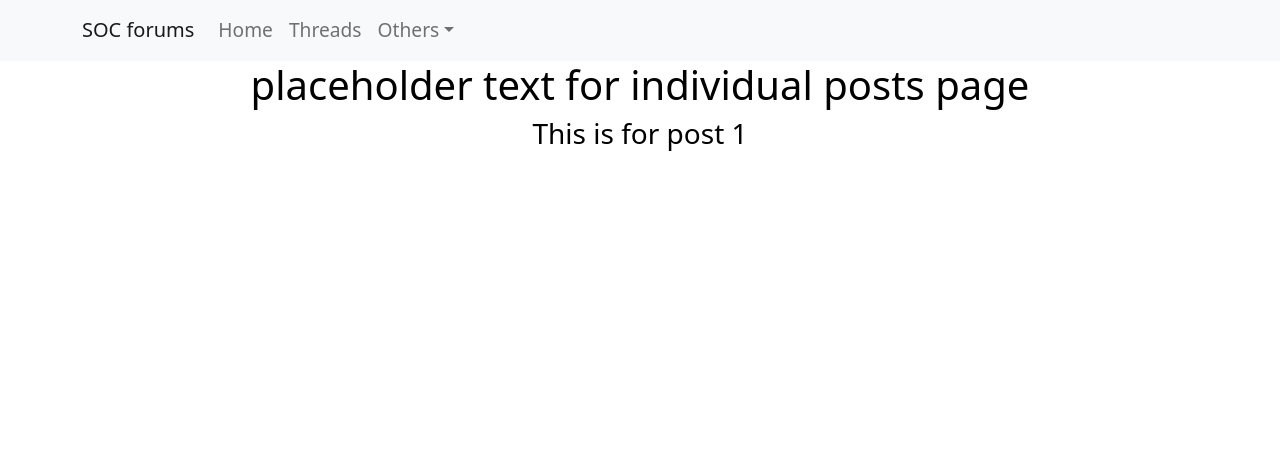
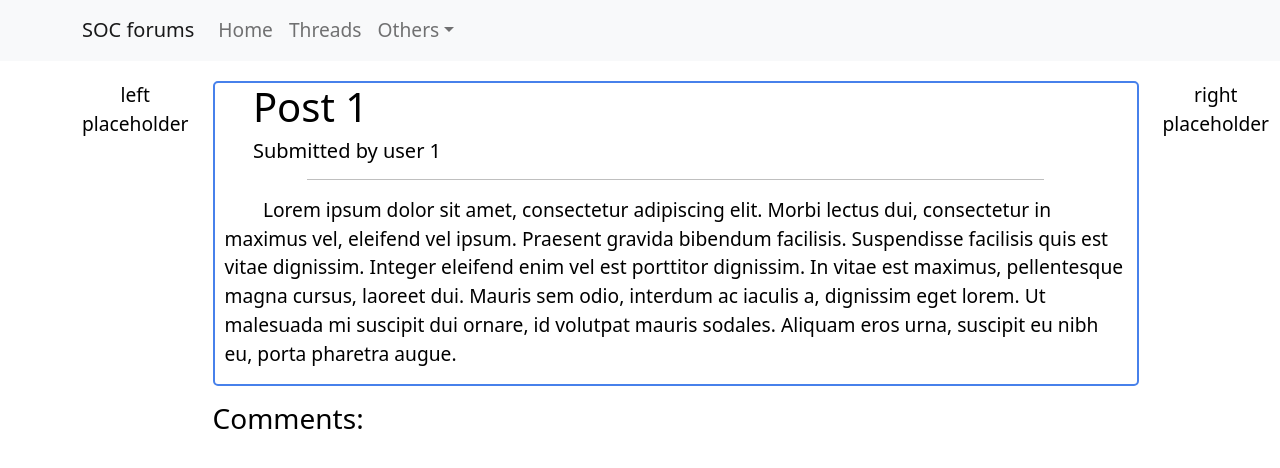
Before and after one commit to tanyunchao/cvwoBackend, a React (Create React App) app: page /posts/1 in a window 1280 px wide. Shown: the top 468 px of the page. Built offline with nearby package versions, Linux system fonts and the light colour scheme; data requests are answered from the project's data file.

Commit message:
updated Post layout

```diff
--- a/src/Post.js
+++ b/src/Post.js
@@ -1,13 +1,63 @@
 import { useParams } from "react-router";
+import { useEffect, useState } from "react";
+import { Container, Row, Col,Stack } from "react-bootstrap";
 
 const Post = () => {
 
+    const [data, setData] = useState(null);
+    const [loading, setLoading] = useState(true);
+    const [error, setError] = useState(null);
+
     const {postId} = useParams();
+    useEffect( () => {
+        fetch(`http://localhost:8000/posts/` + postId)
+            .then((response) => {
+                return response.json();
+            })
+            .then(data => {
+                setLoading(false);
+                setData(data);
+                setError(null);
+            })
+            .catch(err => {
+                // setError(err);
+                setLoading(false);
+                setError("error in fetching post data");
+                console.log("error in fetching post data");
+            })
+            //add .catch for err here
+
+    }, []);
 
     return (
     <div>
-        <h1>placeholder text for individual posts page</h1>
-        <h3>This is for post {postId}</h3>
+
+        {error && <div>{error}</div> }
+        {loading && <div>Page is still loading hol up....</div> }
+        {/* possible add in breadcrumbs on top of the page */}
+        {data &&
+        <Container className="postContainer">
+            <Row className="flex-nowrap">
+                <Col>left placeholder</Col>
+                <Col xs={10}>
+                    <Stack gap={2}>
+                        <div className="postTitleDiv">
+                            <h1 className="postTitle">{data.title}</h1>
+                            <h2 className="postUser">Submitted by user {data.authorId}</h2>
+                            <hr className="lineBreak"/>
+                            <p className="postContent">{data.body}</p>
+                        </div>
+                        <div className="postContentDiv">
+                        </div>
+                        <div className="commentDiv">
+                            <h3 className="commentHeader">Comments:</h3>
+                        </div>
+                    </Stack>
+                </Col>
+                <Col>right placeholder</Col>
+            </Row>
+        </Container>
+        }
     </div>
 
     );
--- a/src/index.css
+++ b/src/index.css
@@ -63,3 +63,35 @@ code {
   margin: 200px 500px 30px 500px;
   border-radius: 15px;
 }
+
+/* For Post.js */
+.postContainer{
+  margin-top: 20px;;
+}
+
+.postTitleDiv{
+  text-align:left;
+  text-indent: 2em;
+  border-style: solid;
+  border-radius: 5px;
+  border-color: #4781EB;
+  border-width: 2px;
+}
+
+.postUser{
+  font-size: 20px;
+}
+
+.lineBreak{
+  width: 80%;
+  text-align: center;
+  margin-left: 10%;
+}
+
+.postContent{
+  margin: 0 10px 15px 10px;
+}
+
+.commentHeader{
+  text-align: left;
+}
```
